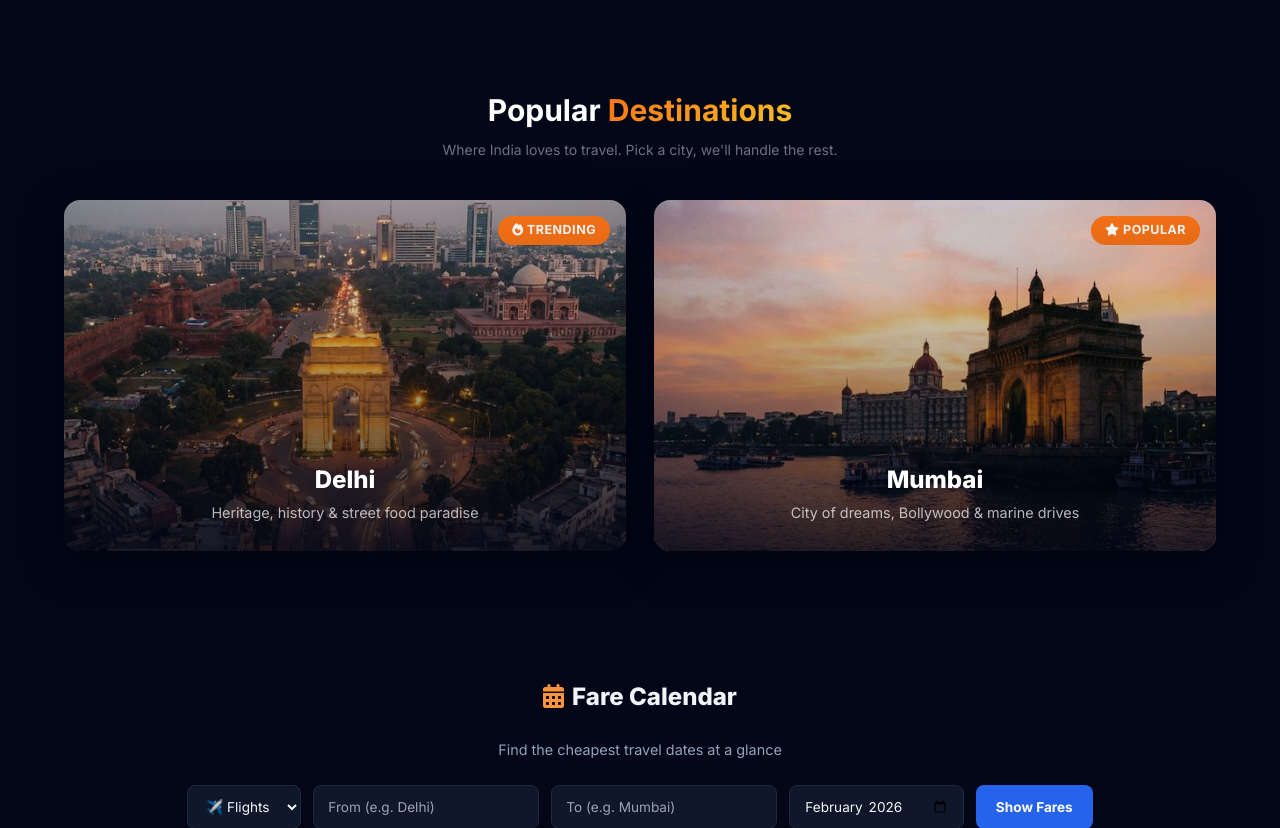
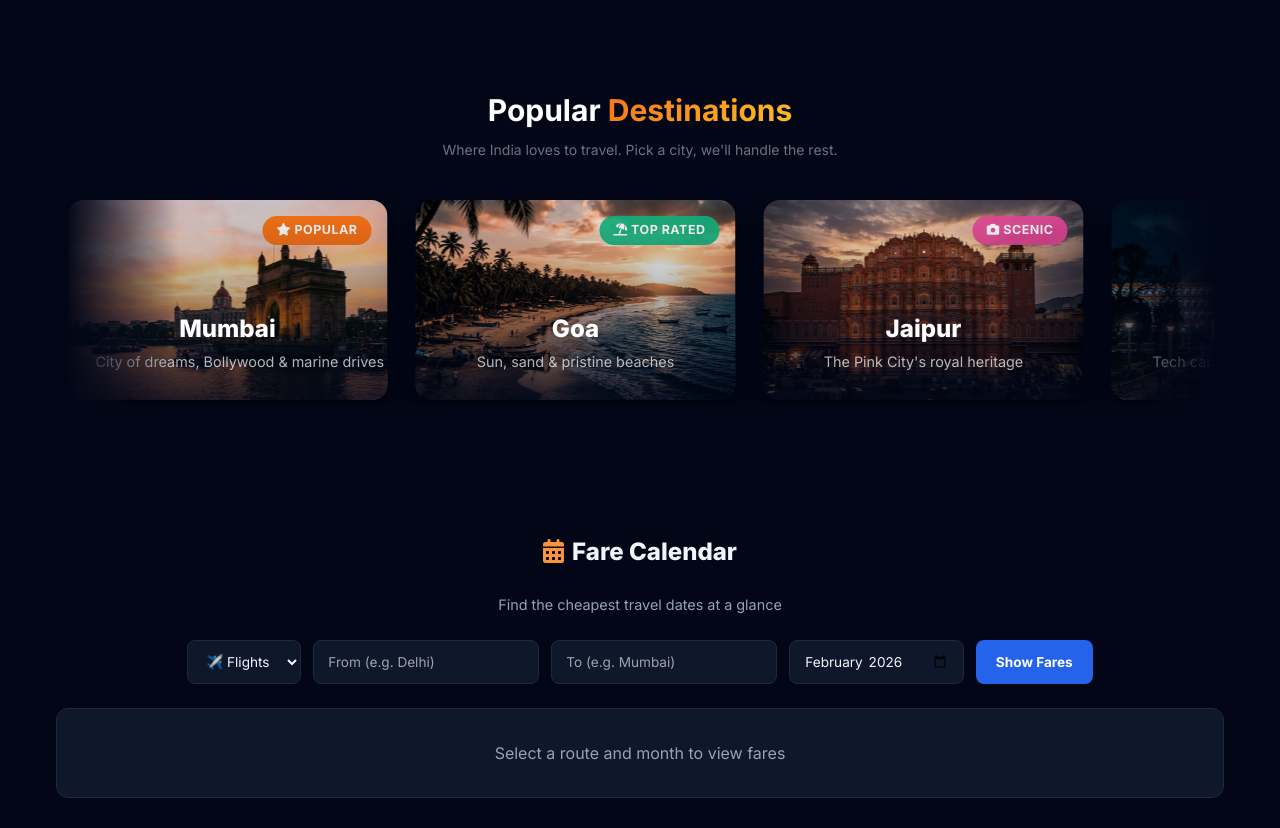
Before and after one commit to biplavbarua/Ticket-Booking-App, a Flask app: page / in a window 1280 px wide. Shown: the part 1236-2064 px from the top of the page. Run offline with Flask 3, Linux system fonts and the light colour scheme; some libraries are stand-ins or nearby versions.

Commit message:
feat(ui): implement infinite destinations carousel on homepage

```diff
--- a/app/static/css/style.css
+++ b/app/static/css/style.css
@@ -834,11 +834,36 @@ select.input {
   text-align: center;
 }
 
-.destinations-grid {
-  display: grid;
-  grid-template-columns: repeat(auto-fit, minmax(320px, 1fr));
+.destinations-slider {
+  margin-top: 40px;
+  overflow: hidden;
+  white-space: nowrap;
+  position: relative;
+  /* Add subtle fade effect on edges */
+  mask-image: linear-gradient(to right, transparent, black 5%, black 95%, transparent);
+  -webkit-mask-image: linear-gradient(to right, transparent, black 10%, black 90%, transparent);
+}
+
+.destinations-track {
+  display: inline-flex;
   gap: 28px;
-  margin-top: 40px;
+  animation: scrollCustom 40s linear infinite;
+  /* Pause animation on hover */
+}
+
+.destinations-track:hover {
+  animation-play-state: paused;
+}
+
+@keyframes scrollCustom {
+  0% {
+    transform: translateX(0);
+  }
+
+  /* -50% shifts exactly half the track length minus half the gap */
+  100% {
+    transform: translateX(calc(-50% - 14px));
+  }
 }
 
 .dest-card {
@@ -846,6 +871,8 @@ select.input {
   border-radius: var(--radius-lg);
   overflow: hidden;
   aspect-ratio: 16 / 10;
+  width: 320px;
+  flex: 0 0 auto;
   cursor: pointer;
   box-shadow: var(--shadow-lg);
   transition: all 0.35s cubic-bezier(0.4, 0, 0.2, 1);
@@ -1996,10 +2023,6 @@ select.input {
   .footer-grid {
     grid-template-columns: 1fr;
     gap: 24px;
-  }
-
-  .destinations-grid {
-    grid-template-columns: 1fr;
   }
 
   .nav-links {
--- a/app/templates/index.html
+++ b/app/templates/index.html
@@ -170,7 +170,9 @@
 <div class="destinations">
     <h2 class="text-3xl font-bold mb-3 text-white">Popular <span class="text-gradient">Destinations</span></h2>
     <p class="text-gray-500 text-sm">Where India loves to travel. Pick a city, we'll handle the rest.</p>
-    <div class="destinations-grid">
+    <div class="destinations-slider">
+        <div class="destinations-track">
+            <!-- Set 1 -->
             <div class="dest-card">
                 <img src="{{ url_for('static', filename='images/delhi.png') }}"
                     alt="Delhi cityscape featuring India Gate at dusk" loading="lazy">
@@ -187,6 +189,105 @@
                 <div class="dest-overlay">
                     <h3>Mumbai</h3>
                     <p>City of dreams, Bollywood & marine drives</p>
+                </div>
+            </div>
+            <div class="dest-card">
+                <img src="{{ url_for('static', filename='images/goa.png') }}" alt="Sunny beach in Goa" loading="lazy">
+                <span class="dest-tag" style="background: rgba(16, 185, 129, 0.9);"><i
+                        class="fa-solid fa-umbrella-beach"></i> Top Rated</span>
+                <div class="dest-overlay">
+                    <h3>Goa</h3>
+                    <p>Sun, sand & pristine beaches</p>
+                </div>
+            </div>
+            <div class="dest-card">
+                <img src="{{ url_for('static', filename='images/jaipur.png') }}" alt="Hawa Mahal at sunset"
+                    loading="lazy">
+                <span class="dest-tag" style="background: rgba(236, 72, 153, 0.9);"><i class="fa-solid fa-camera"></i>
+                    Scenic</span>
+                <div class="dest-overlay">
+                    <h3>Jaipur</h3>
+                    <p>The Pink City's royal heritage</p>
+                </div>
+            </div>
+            <div class="dest-card">
+                <img src="{{ url_for('static', filename='images/bengaluru.png') }}" alt="Vidhana Soudha in Bengaluru"
+                    loading="lazy">
+                <span class="dest-tag" style="background: rgba(59, 130, 246, 0.9);"><i class="fa-solid fa-building"></i>
+                    IT Hub</span>
+                <div class="dest-overlay">
+                    <h3>Bengaluru</h3>
+                    <p>Tech capital with beautiful gardens</p>
+                </div>
+            </div>
+            <div class="dest-card">
+                <img src="{{ url_for('static', filename='images/kolkata.png') }}" alt="Howrah Bridge at twilight"
+                    loading="lazy">
+                <span class="dest-tag" style="background: rgba(139, 92, 246, 0.9);"><i
+                        class="fa-solid fa-masks-theater"></i> Culture</span>
+                <div class="dest-overlay">
+                    <h3>Kolkata</h3>
+                    <p>City of joy, art & literature</p>
+                </div>
+            </div>
+
+            <!-- Set 2 (Exact duplicate for infinite scroll) -->
+            <div class="dest-card">
+                <img src="{{ url_for('static', filename='images/delhi.png') }}"
+                    alt="Delhi cityscape featuring India Gate at dusk" loading="lazy">
+                <span class="dest-tag"><i class="fa-solid fa-fire"></i> Trending</span>
+                <div class="dest-overlay">
+                    <h3>Delhi</h3>
+                    <p>Heritage, history & street food paradise</p>
+                </div>
+            </div>
+            <div class="dest-card">
+                <img src="{{ url_for('static', filename='images/mumbai.png') }}"
+                    alt="Mumbai skyline at sunset with Gateway of India" loading="lazy">
+                <span class="dest-tag"><i class="fa-solid fa-star"></i> Popular</span>
+                <div class="dest-overlay">
+                    <h3>Mumbai</h3>
+                    <p>City of dreams, Bollywood & marine drives</p>
+                </div>
+            </div>
+            <div class="dest-card">
+                <img src="{{ url_for('static', filename='images/goa.png') }}" alt="Sunny beach in Goa" loading="lazy">
+                <span class="dest-tag" style="background: rgba(16, 185, 129, 0.9);"><i
+                        class="fa-solid fa-umbrella-beach"></i> Top Rated</span>
+                <div class="dest-overlay">
+                    <h3>Goa</h3>
+                    <p>Sun, sand & pristine beaches</p>
+                </div>
+            </div>
+            <div class="dest-card">
+                <img src="{{ url_for('static', filename='images/jaipur.png') }}" alt="Hawa Mahal at sunset"
+                    loading="lazy">
+                <span class="dest-tag" style="background: rgba(236, 72, 153, 0.9);"><i class="fa-solid fa-camera"></i>
+                    Scenic</span>
+                <div class="dest-overlay">
+                    <h3>Jaipur</h3>
+                    <p>The Pink City's royal heritage</p>
+                </div>
+            </div>
+            <div class="dest-card">
+                <img src="{{ url_for('static', filename='images/bengaluru.png') }}" alt="Vidhana Soudha in Bengaluru"
+                    loading="lazy">
+                <span class="dest-tag" style="background: rgba(59, 130, 246, 0.9);"><i class="fa-solid fa-building"></i>
+                    IT Hub</span>
+                <div class="dest-overlay">
+                    <h3>Bengaluru</h3>
+                    <p>Tech capital with beautiful gardens</p>
+                </div>
+            </div>
+            <div class="dest-card">
+                <img src="{{ url_for('static', filename='images/kolkata.png') }}" alt="Howrah Bridge at twilight"
+                    loading="lazy">
+                <span class="dest-tag" style="background: rgba(139, 92, 246, 0.9);"><i
+                        class="fa-solid fa-masks-theater"></i> Culture</span>
+                <div class="dest-overlay">
+                    <h3>Kolkata</h3>
+                    <p>City of joy, art & literature</p>
+                </div>
             </div>
         </div>
     </div>
```
Also changed, not shown: app/static/images/bengaluru.png (added), app/static/images/goa.png (added), app/static/images/jaipur.png (added), app/static/images/kolkata.png (added). Lines whose indentation alone changed are shown as unchanged.
